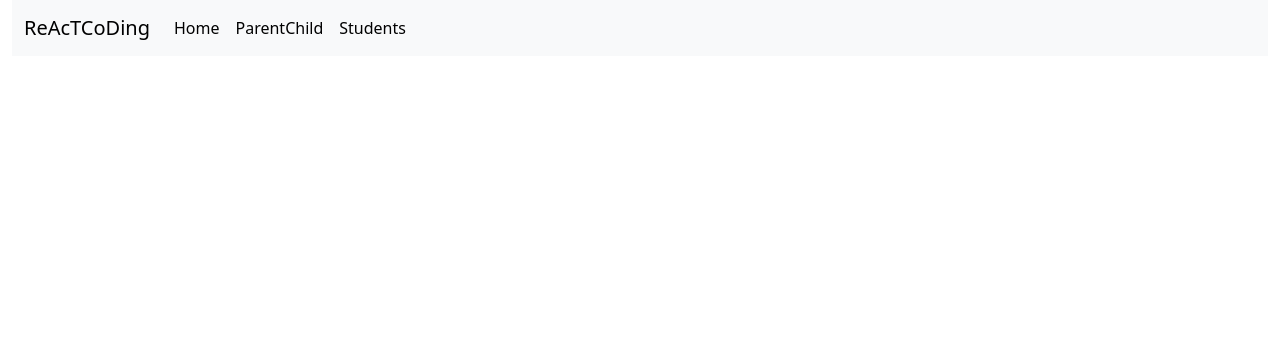
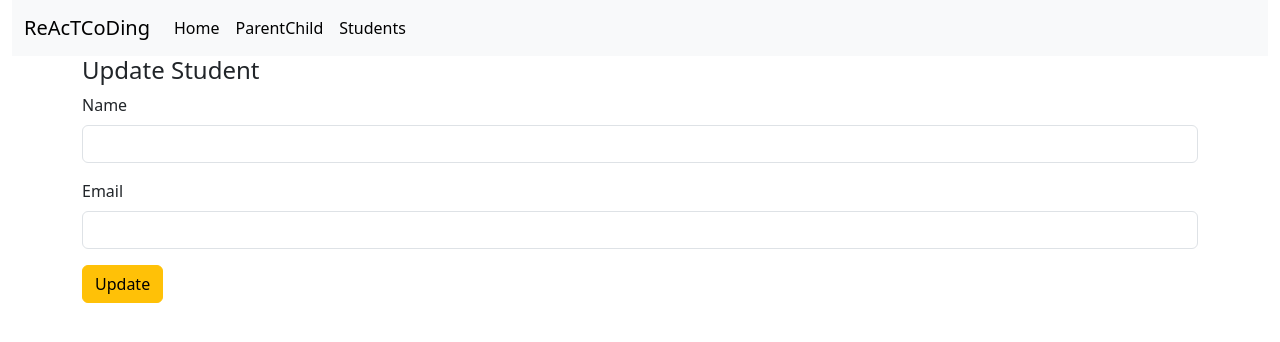
Before and after one commit to smishra1000/fsd-12-wss, a React (Create React App) app in the folder react-coding-questions/: page /updateStudent/1 in a window 1280 px wide. Shown: the top 342 px of the page. Built offline with nearby package versions, Linux system fonts and the light colour scheme.

Commit message:
curd search functionality using react localstorage done

```diff
--- a/react-coding-questions/src/App.js
+++ b/react-coding-questions/src/App.js
@@ -7,6 +7,7 @@ import Header from './pages/Header';
 import Parent from './pages/Parent';
 import Students from './pages/Students';
 import CreateStudent from './pages/CreateStudent';
+import UpdateStudent from './pages/UpdateStudent';
 function App() {
   return (
     <div className='container-fluid'>
@@ -17,6 +18,7 @@ function App() {
           <Route path="/parentChild" element={<Parent/>}></Route>
           <Route path="/students" element={<Students/>}></Route>
           <Route path="/createStudent" element={<CreateStudent/>}></Route>
+          <Route path="/updateStudent/:id" element={<UpdateStudent/>}></Route>
         </Routes>
         </BrowserRouter>
     </div>
--- a/react-coding-questions/src/pages/Students.js
+++ b/react-coding-questions/src/pages/Students.js
@@ -1,21 +1,6 @@
-
 
 import { useEffect, useState } from "react"
 import {useNavigate} from "react-router-dom"
-// const studentsD = [
-//     {
-//         id: 1,
-//         name: "Mahesh",
-//         email: "mahesh@carrerx.com",
-//         status: "active"
-//     },
-//     {
-//         id: 2,
-//         name: "Nikhil",
-//         email: "nikhil@carrerx.com",
-//         status: "active",
-//     }
-// ]
 function Students() {
     const [students, setStudents] = useState([])
     const [filteredStudents,setFilteredStudents] = useState([])
@@ -25,12 +10,18 @@ function Students() {
         navigate("/createStudent")
     }
 
-    useEffect(()=>{
+    const getStudentsRecords = ()=>{
         let students = JSON.parse(localStorage.getItem("students"))
         if(students){
             setFilteredStudents(students)
             setStudents(students)
+        }else{
+            setFilteredStudents([])
+            setStudents([])
         }
+    }
+    useEffect(()=>{
+        getStudentsRecords();
     },[])
 
     const onSearchChange = (e)=>{
@@ -52,6 +43,19 @@ function Students() {
         }
     }
 
+    const editStudent = (e,student)=>{
+
+        navigate("/updateStudent/"+student.id)
+    }
+
+    const deleteStudent = (e,st)=>{
+        let filteredStudents = students.filter((student)=>{
+            return student.id!==st.id
+        })
+        localStorage.setItem("students",JSON.stringify(filteredStudents))
+        getStudentsRecords();
+    }
+
     return (
         <div className="container">
             <div className="row">
@@ -67,7 +71,8 @@ function Students() {
             </div>
             <div className="row">
                 <h3>Students Records</h3>
-                <table className="table table-success table-striped">
+                {filteredStudents.length===0 && <h4>No Students</h4>}
+                {filteredStudents.length>0 && <table className="table table-success table-striped">
                     <thead>
                         <tr>
                             <th scope="col">Id</th>
@@ -86,15 +91,15 @@ function Students() {
                                     <td>{student.email}</td>
                                     <td>{student.status}</td>
                                     <td>
-                                        <button type="button" className="btn btn-primary">Edit</button>
-                                        <button type="button" className="btn btn-secondary">Delete</button>
+                                        <button type="button" className="btn btn-primary" onClick={(e)=>editStudent(e,student)}>Edit</button>
+                                        <button type="button" className="btn btn-secondary" onClick={(e)=>deleteStudent(e,student)}>Delete</button>
                                     </td>
 
                                 </tr>
                             )
                         })}
                     </tbody>
-                </table>
+                </table>}
             </div>
 
         </div>
--- /dev/null
+++ b/react-coding-questions/src/pages/UpdateStudent.js
@@ -0,0 +1,65 @@
+import { useEffect, useState } from "react"
+import { useParams,useNavigate } from "react-router-dom"
+
+function UpdateStudent() {
+    const [name, setName] = useState("")
+    const [email, setEmail] = useState("")
+    const { id } = useParams()
+    const naviagte = useNavigate()
+    useEffect(() => {
+        const students = JSON.parse(localStorage.getItem("students"))
+        if (students) {
+            let selectedStudent = students.find((student) => {
+                return student.id === Number(id)
+            })
+            if (selectedStudent) {
+                setEmail(selectedStudent.email)
+                setName(selectedStudent.name)
+            }
+
+        }
+    },[])
+
+    const onNameChange = (e) => {
+        setName(e.target.value)
+    }
+    const onEmailChange = (e) => {
+        setEmail(e.target.value)
+    }
+
+    const editStudent = (e) => {
+        e.preventDefault();
+        let students = JSON.parse(localStorage.getItem("students"))
+        let updatedStudents = students.map((student)=>{
+            if(student.id===Number(id)){
+                return {...student,email,name}
+            }else{
+                return student
+            }
+        })
+        localStorage.setItem("students",JSON.stringify(updatedStudents))
+        naviagte("/students")
+
+    }
+    return (
+        <div className="container">
+            <div className="row">
+                <h4>Update Student</h4>
+                <form onSubmit={(e) => editStudent(e)}>
+                    <div class="mb-3">
+                        <label for="exampleInputPassword1" class="form-label">Name</label>
+                        <input type="text" class="form-control" id="exampleInputPassword1" onChange={(e) => onNameChange(e)} value={name}/>
+                    </div>
+                    <div class="mb-3">
+                        <label for="exampleInputEmail1" class="form-label">Email</label>
+                        <input type="email" class="form-control" id="exampleInputEmail1" aria-describedby="emailHelp" onChange={(e) => onEmailChange(e)} value={email}/>
+                    </div>
+
+                    <button type="submit" class="btn btn-warning">Update</button>
+                </form>
+            </div>
+        </div>
+    )
+}
+
+export default UpdateStudent
```
